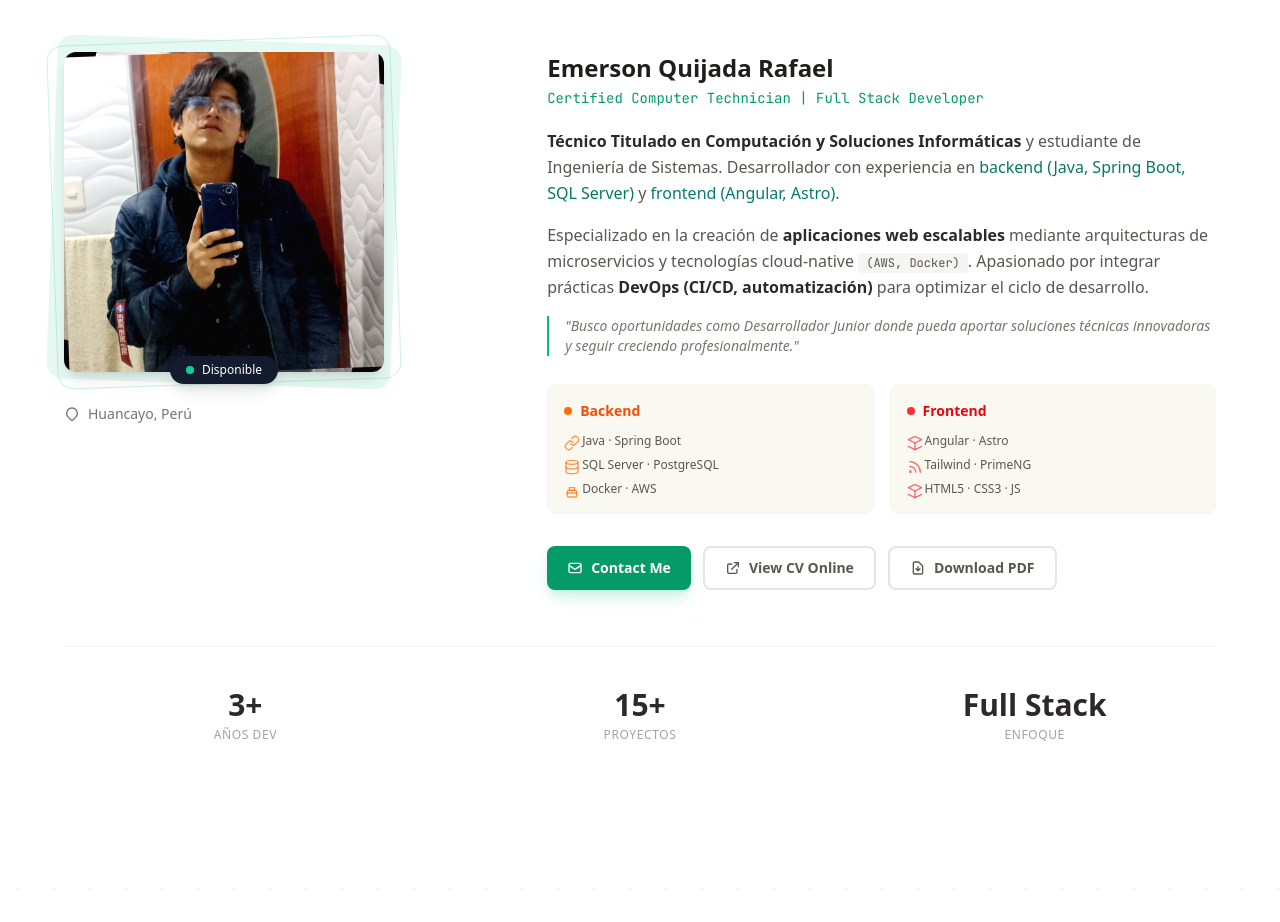
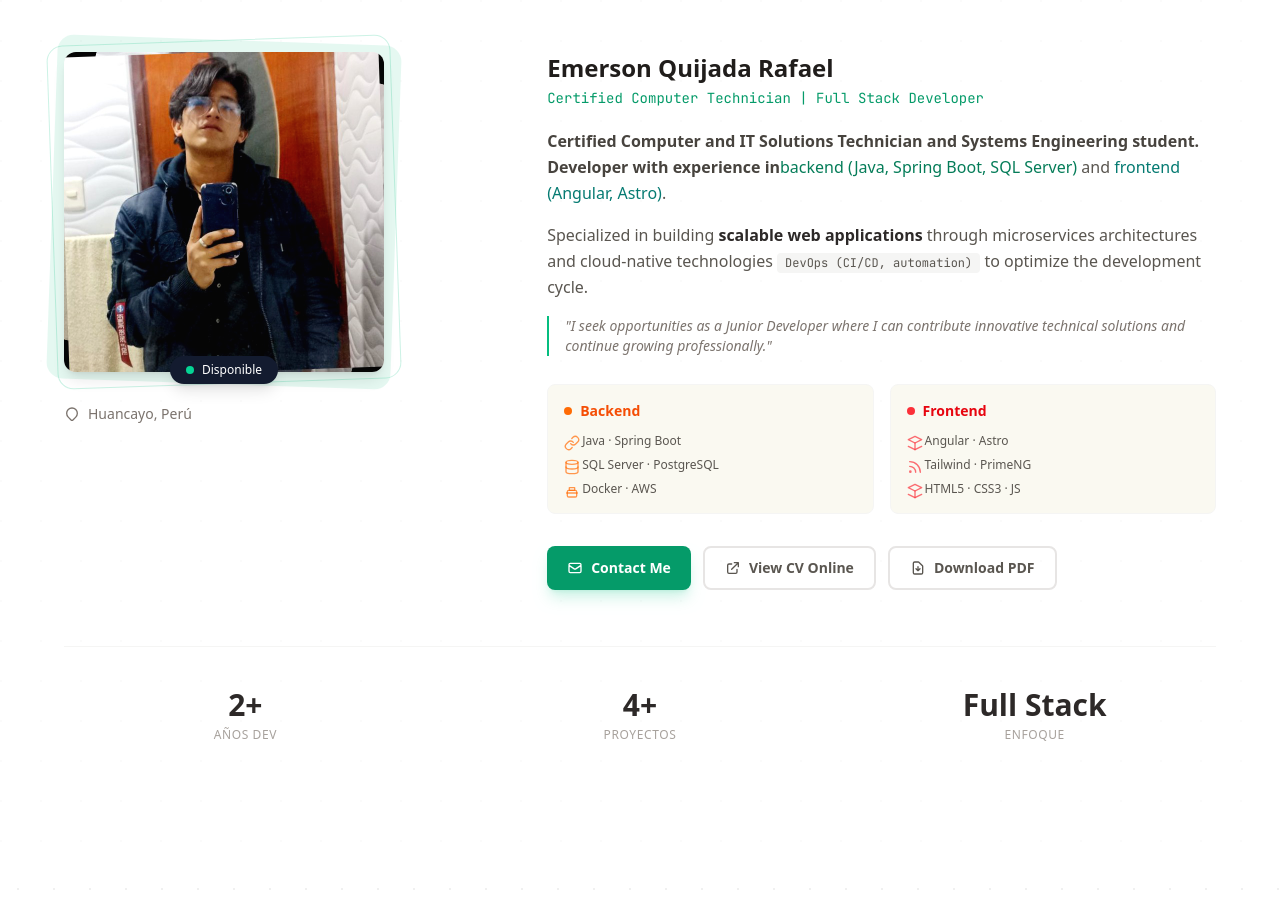
Before and after one commit to Emerson147/portafolio-profesional, an Angular app: page / in a window 1280 px wide. Shown: the part 1000-1922 px from the top of the page. Built offline with nearby package versions, Linux system fonts and the light colour scheme.

Commit message:
Mejorando el about del portafolio

```diff
--- a/angular.json
+++ b/angular.json
@@ -2,7 +2,8 @@
   "$schema": "./node_modules/@angular/cli/lib/config/schema.json",
   "version": 1,
   "cli": {
-    "packageManager": "npm"
+    "packageManager": "npm",
+    "analytics": "9d7222a7-6539-423e-9aed-1fc42f1d4357"
   },
   "newProjectRoot": "projects",
   "projects": {
--- a/src/app/core/i18n/es.ts
+++ b/src/app/core/i18n/es.ts
@@ -11,9 +11,9 @@
   },
   hero: {
     badge: 'Estudiante de Ingeniería de Sistemas',
-    line1: 'Cultivando',
-    line2: 'Soluciones',
-    line3: 'Escalables.',
+    line1: 'Construyendo',
+    line2: 'Sistemas que',
+    line3: 'Escalan Negocios.',
     intro: 'Hola, soy',
     role: 'Full Stack Developer',
     cta_projects: 'Ver Proyectos',
@@ -21,20 +21,20 @@
   },
   about: {
     label: 'Sobre Mí',
-    title: 'Conoce al desarrollador',
+    title: 'Arquitectura y Desarrollo',
     name: 'Emerson Quijada Rafael',
-    subtitle: 'Técnico Titulado en Computación | Desarrollador Full Stack',
-    bio1: 'Técnico Titulado en Computación y Soluciones Informáticas y estudiante de Ingeniería de Sistemas. Desarrollador con experiencia en',
-    bio1_backend: 'backend (Java, Spring Boot, SQL Server)',
-    bio1_and: 'y',
+    subtitle: 'Desarrollador Full Stack | Especialista en Soluciones Escalables',
+    bio1: 'Desarrollador especializado en transformar lógicas de negocio complejas en sistemas limpios y eficientes. Experiencia sólida construyendo arquitecturas robustas tanto en el ',
+    bio1_backend: 'backend (Java, Spring Boot, PostgreSQL)',
+    bio1_and: 'como en el',
     bio1_frontend: 'frontend (Angular, Astro)',
-    bio2: 'Especializado en la creación de',
-    bio2_bold: 'aplicaciones web escalables',
-    bio2_mid: 'mediante arquitecturas de microservicios y tecnologías cloud-native',
+    bio2: 'Me enfoco en la creación de',
+    bio2_bold: 'aplicaciones web de alto rendimiento',
+    bio2_mid: 'mediante arquitecturas de microservicios, despliegues en contenedores y prácticas',
     bio2_devops: 'DevOps (CI/CD, automatización)',
-    bio2_end: 'para optimizar el ciclo de desarrollo.',
+    bio2_end: 'para garantizar escalabilidad y calidad de código en producción.',
     quote:
-      '"Busco oportunidades como Desarrollador Junior donde pueda aportar soluciones técnicas innovadoras y seguir creciendo profesionalmente."',
+      '"Diseño software para resolver problemas reales, optimizando tanto la experiencia del usuario como el rendimiento del servidor. Construyo sistemas que permiten escalar negocios."',
     available: 'Disponible',
     location: 'Huancayo, Perú',
     cta_contact: 'Contactar',
@@ -43,7 +43,7 @@
     stat_years: 'Años Dev',
     stat_projects: 'Proyectos',
     stat_focus: 'Enfoque',
-  },
+},
   contact: {
     label: 'Get In Touch',
     title: 'Inicia una conversación',
--- a/src/app/shared/organisms/about-section/about-section.component.ts
+++ b/src/app/shared/organisms/about-section/about-section.component.ts
@@ -119,38 +119,32 @@
             <!-- Bio -->
             <div class="text-stone-600 dark:text-stone-400 leading-relaxed space-y-4 about-reveal">
               <p>
-                <strong class="text-stone-800 dark:text-stone-200"
-                  >Técnico Titulado en Computación y Soluciones Informáticas</strong
+                <strong class="text-stone-700 dark:text-stone-200"
+                  >{{ i18n.t().about.bio1 }}</strong
                 >
-                y estudiante de Ingeniería de Sistemas. Desarrollador con experiencia en
                 <span class="text-emerald-700 dark:text-emerald-400 font-medium"
-                  >backend (Java, Spring Boot, SQL Server)</span
+                  >{{ i18n.t().about.bio1_backend }}</span
                 >
-                y
+                {{ i18n.t().about.bio1_and }}
                 <span class="text-teal-700 dark:text-teal-400 font-medium"
-                  >frontend (Angular, Astro)</span
+                  >{{ i18n.t().about.bio1_frontend }}</span
                 >.
               </p>
               <p>
-                Especializado en la creación de
+                {{ i18n.t().about.bio2 }}
                 <strong class="text-stone-800 dark:text-stone-200"
-                  >aplicaciones web escalables</strong
+                  >{{ i18n.t().about.bio2_bold }}</strong
                 >
-                mediante arquitecturas de microservicios y tecnologías cloud-native
+                  {{ i18n.t().about.bio2_mid }}
                 <span
                   class="font-mono text-xs bg-stone-100 dark:bg-stone-800 dark:text-stone-300 px-2 py-0.5 rounded"
-                  >(AWS, Docker)</span
-                >. Apasionado por integrar prácticas
-                <strong class="text-stone-800 dark:text-stone-200"
-                  >DevOps (CI/CD, automatización)</strong
-                >
-                para optimizar el ciclo de desarrollo.
+                  >{{ i18n.t().about.bio2_devops }}</span
+                >  {{ i18n.t().about.bio2_end }}
               </p>
               <p
                 class="text-stone-500 dark:text-stone-400 text-sm border-l-2 border-emerald-500 pl-4 italic"
               >
-                "Busco oportunidades como Desarrollador Junior donde pueda aportar soluciones
-                técnicas innovadoras y seguir creciendo profesionalmente."
+                {{ i18n.t().about.quote }}
               </p>
             </div>
 
@@ -344,8 +338,8 @@
   ];
 
   animatedStats = signal([
-    { value: '3+', label: 'Años Dev', isNumber: true, currentValue: 0, target: 3, suffix: '+' },
-    { value: '15+', label: 'Proyectos', isNumber: true, currentValue: 0, target: 15, suffix: '+' },
+    { value: '2+', label: 'Años Dev', isNumber: true, currentValue: 0, target: 2, suffix: '+' },
+    { value: '4+', label: 'Proyectos', isNumber: true, currentValue: 0, target: 4, suffix: '+' },
     {
       value: 'Full Stack',
       label: 'Enfoque',
```
